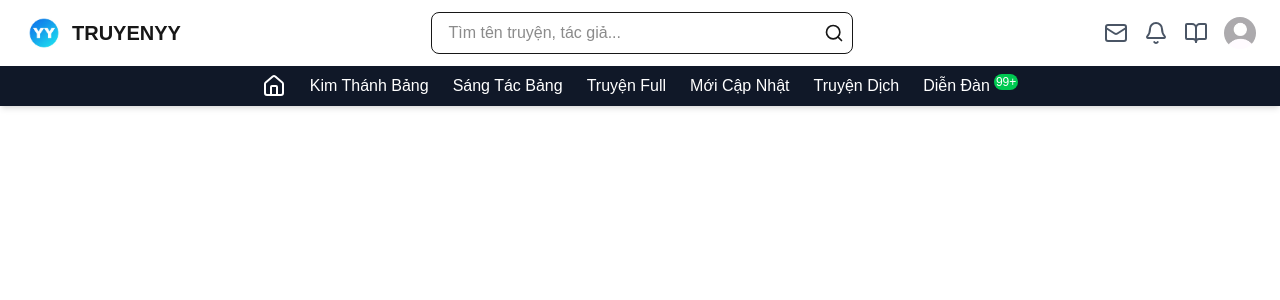
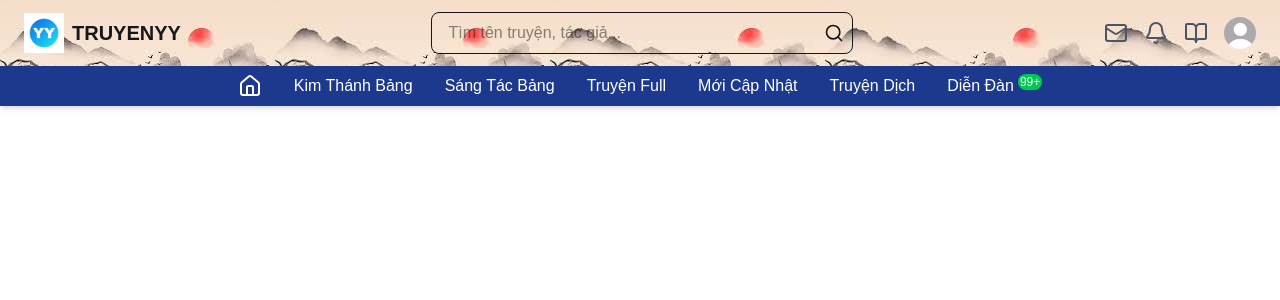
Before and after one commit to tieuhoang-dev/truyenyy_clone, a Next.js app: page / in a window 1280 px wide. Shown: the top 300 px of the page. Built offline with nearby package versions, Linux system fonts and the light colour scheme.

Commit message:
Cập nhật phiên bản mới

```diff
--- a/src/app/Header.tsx
+++ b/src/app/Header.tsx
@@ -4,9 +4,8 @@ import { Bell, BookOpen, Mail, Search, Home } from "lucide-react";
 
 const Header = () => {
     return (
-        <header className="bg-cyan shadow-md">
-            {/* Top Bar */}
-            <div className="flex items-center justify-between px-6 py-3">
+        <header className="bg-blue shadow-md">
+            <div className="flex items-center justify-between px-6 py-3 bg-[url('/bg.jpg')] " >
                 {/* Logo & Website Name */}
                 <div className="flex items-center">
                     <Link href="/logo">
@@ -22,7 +21,7 @@ const Header = () => {
                     <input
                         type="text"
                         placeholder="Tìm tên truyện, tác giả..."
-                        className="px-4 py-2 w-96 border-none outline-none"
+                        className="px-4 py-2 w-96 border-none outline-none "
                     />
                     <button className="bg-white-500 p-2 text-blue">
                         <Search className="w-5 h-5" />
@@ -41,8 +40,8 @@ const Header = () => {
             </div>
 
             {/* Navigation Bar */}
-            <nav className="bg-gray-900 text-white py-2">
-                <div className="flex justify-center space-x-6">
+            <nav className="bg-blue-900 text-white py-2 ">
+                <div className="flex justify-center space-x-8">
                     <Link href="/main page">
                         <Home className="hover:underline cursor_pointer bg-blue "></Home>
                     </Link>
```
Also changed, not shown: public/bg.jpg (added).
